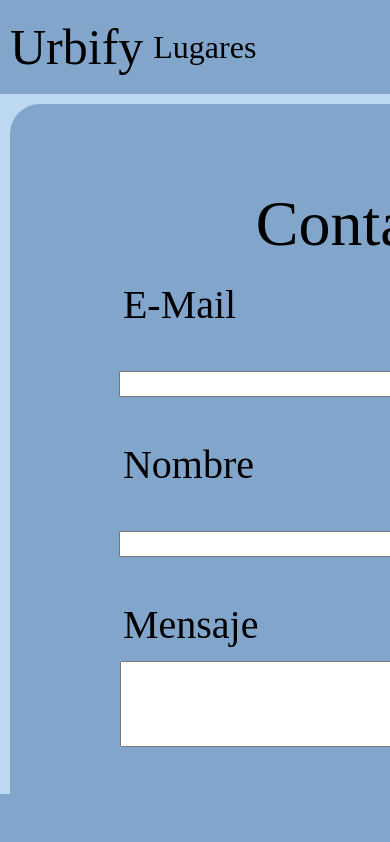
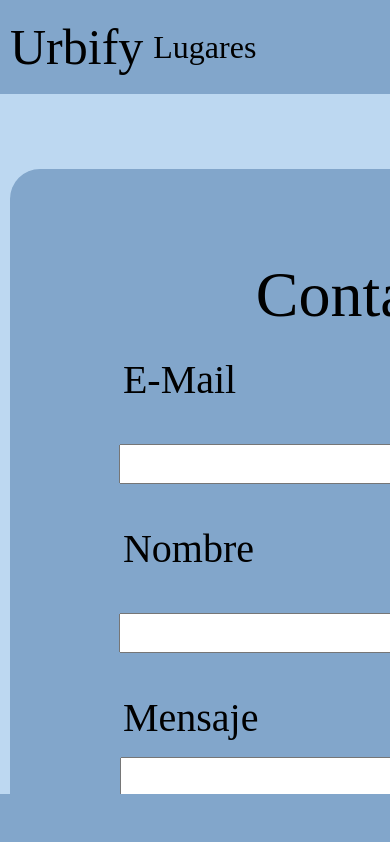
Before and after one commit to javierac11/urbify, a website built with Parcel: page src/contacto.html in a window 390 px wide. Shown: the top 842 px of the page. Built offline with nearby package versions, Linux system fonts and the light colour scheme; files whose address does not match are found by name.

Commit message:
pequeños cambios

```diff
--- a/src/assets/css/contacto.css
+++ b/src/assets/css/contacto.css
@@ -29,6 +29,7 @@ main{
     padding: 10px;
     gap: 10px;
     margin: 0 auto;
+
 
 }
 
@@ -69,7 +70,7 @@ div p.text_email{
 input.email{
     grid-area: 4 / 2 / 5 / 6;
     width: 100%;
-    height: 50%;
+    height: 40%;
 }
 
 div p.nombre{
@@ -81,7 +82,7 @@ div p.nombre{
 input.nombre{
     grid-area: 6 / 2 / 7 / 6;
     width: 100%;
-    height: 50%;
+    height: 40%;
 }
 
 div p.mensaje{
@@ -113,6 +114,9 @@ a.crear_cuenta{
 
 @media only screen and (max-width: 1000px) {
 
+    input{
+        font-size: 24px;
+    }
 
     main{
         margin-bottom: 7%;
@@ -120,12 +124,15 @@ a.crear_cuenta{
         display: flex;
         justify-content: center;
         align-items: center;
-        height: 800px;
+        min-height: 1200px;
         padding: 10px;
         gap: 10px;
+
     }
 
     div.contacto{
+        position: absolute;
+        top: 20%;
         display: grid;
         grid-template-columns: repeat(6, 1fr);
         grid-template-rows: repeat(10, 1fr);
@@ -151,7 +158,7 @@ a.crear_cuenta{
     input.email{
         grid-area: 4 / 2 / 5 / 6;
         width: 100%;
-        height: 25%;
+        height: 40%;
     }
 
     div p.nombre{
@@ -163,7 +170,7 @@ a.crear_cuenta{
     input.nombre{
         grid-area: 6 / 2 / 7 / 6;
         width: 100%;
-        height: 25%;
+        height: 40%;
     }
 
     div p.mensaje{
@@ -176,6 +183,7 @@ a.crear_cuenta{
         grid-area: 8 / 2 / 9 / 6;
         width: 100%;
         height: 100%;
+        font-size: 24px;
     }
 
     button{
--- a/src/assets/css/crear_cuenta.css
+++ b/src/assets/css/crear_cuenta.css
@@ -129,6 +129,9 @@ a.crear_cuenta{
 
 @media only screen and (max-width: 550px) {
 
+    input{
+        font-size: 24px;
+    }
 
     main{
 
--- a/src/assets/css/inicio_sesion.css
+++ b/src/assets/css/inicio_sesion.css
@@ -57,6 +57,8 @@ div.iniciar_sesion{
     margin-bottom: 30px;
     background-color: #82A6CB;
     grid-area: 2 / 4 / 11 / 10;
+    min-width: 700px;
+    min-height: 100%;
 }
 
 div p.iniciar_sesion{
@@ -105,27 +107,33 @@ a.crear_cuenta{
 
 @media only screen and (max-width: 1000px) {
 
+    input{
+        font-size: 24px;
+    }
 
-    main {
-        margin-bottom: 5%;
+    main{
+
+        margin-bottom: 7%;
         min-width: 700px;
         display: flex;
         justify-content: center;
         align-items: center;
+        height: 800px;
         padding: 10px;
         gap: 10px;
     }
-
     div.iniciar_sesion {
+        position: absolute;
+        top: 20%;
         display: grid;
         grid-template-columns: repeat(6, 1fr);
         grid-template-rows: repeat(14, 1fr);
         border-radius: 30px;
         background-color: #82A6CB;
-        justify-content: center;
+        /*justify-content: center;
         justify-items: center;
         align-items: center;
-        align-content: center;
+        align-content: center;*/
     }
 
     div p.iniciar_sesion {
--- a/src/assets/css/lugar1.css
+++ b/src/assets/css/lugar1.css
@@ -19,7 +19,7 @@ main{
 
     display: grid;
     grid-template-columns: repeat(13, 1fr);
-    grid-template-rows: repeat(10, 60px);
+    grid-template-rows: repeat(10, 65px);
     padding: 20px;
     gap: 10px;
     margin: 0 auto;
@@ -78,7 +78,7 @@ section p{
 }
 
 section.que_hacer h2{
-    font-size: 30px;
+    font-size: 32px;
     text-align: center;
 }
 
--- a/src/contacto.html
+++ b/src/contacto.html
@@ -4,7 +4,6 @@
     <meta charset="UTF-8">
     <title>Urbify</title>
     <link rel="stylesheet" href="assets/css/contacto.css" />
-    <script type="module" src="app.js"></script>
     <meta name="viewport" content="width=device-width, initial-scale=1" />
 
 </head>
```
Also changed, not shown: src/index.html (+0 -1 lines), src/lugar1.html (+0 -1 lines).
